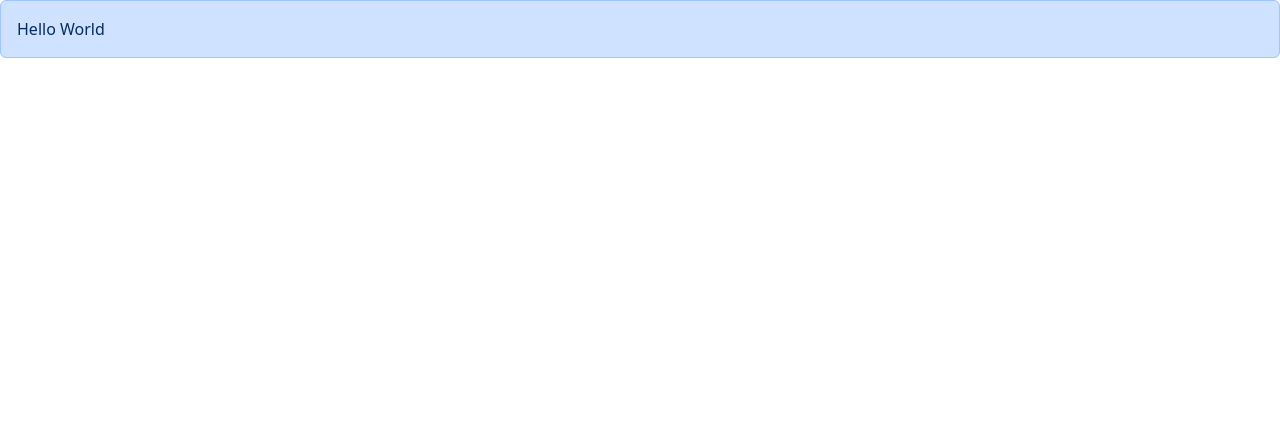
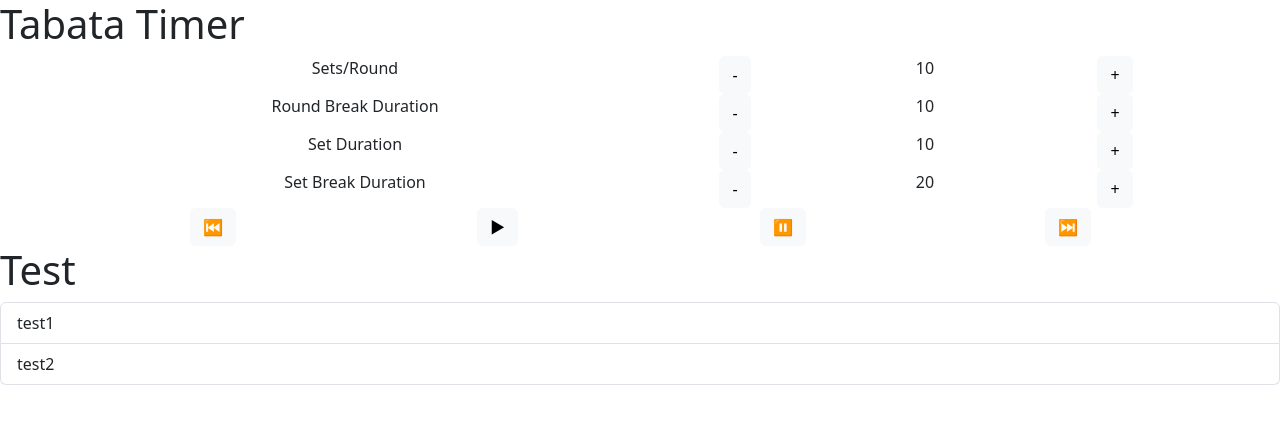
Before and after one commit to NilsUh/TabataTimer, a React (Vite) app in the folder tabata-timer/: page / in a window 1280 px wide. Shown: the top 424 px of the page. Built offline with nearby package versions, Linux system fonts and the light colour scheme.

Commit message:
continued to build react page

```diff
--- a/tabata-timer/src/App.tsx
+++ b/tabata-timer/src/App.tsx
@@ -1,11 +1,20 @@
-import Alert from "./components/Alert";
+import ListGroup from "./components/ListGroup";
+import Settings from "./components/Settings";
+import Controls from "./components/Controls";
 
 function App() {
   return (
     <div>
-      <Alert>
-        Hello <span>World</span>
-      </Alert>
+      <h1>Tabata Timer</h1>
+      <Settings />
+      <Controls />
+      <ListGroup
+        items={["test1", "test2"]}
+        heading="Test"
+        onSelectItem={() => {
+          console.log(0);
+        }}
+      />
     </div>
   );
 }
--- /dev/null
+++ b/tabata-timer/src/components/Button.tsx
@@ -0,0 +1,11 @@
+import { ReactNode } from "react";
+
+interface ButtonProps {
+  children: ReactNode;
+}
+
+const Button = ({ children }: ButtonProps) => {
+  return <button className="btn btn-light">{children}</button>;
+};
+
+export default Button;
--- /dev/null
+++ b/tabata-timer/src/components/Controls.tsx
@@ -0,0 +1,24 @@
+import Button from "./Button";
+
+const Controls = () => {
+  return (
+    <div className="container text-center">
+      <div className="row">
+        <div className="col">
+          <Button>&#9198;</Button>
+        </div>
+        <div className="col">
+          <Button>&#9654;</Button>
+        </div>
+        <div className="col">
+          <Button>&#9208;</Button>
+        </div>
+        <div className="col">
+          <Button>&#9197;</Button>
+        </div>
+      </div>
+    </div>
+  );
+};
+
+export default Controls;
--- /dev/null
+++ b/tabata-timer/src/components/Setting.tsx
@@ -0,0 +1,23 @@
+import Button from "./Button";
+
+interface SettingsRowProps {
+  name: string;
+  defaultValue: number;
+}
+
+const Setting = ({ name, defaultValue }: SettingsRowProps) => {
+  return (
+    <div className="row">
+      <div className="col-6">{name}</div>
+      <div className="col">
+        <Button>-</Button>
+      </div>
+      <div className="col">{defaultValue}</div>
+      <div className="col">
+        <Button>+</Button>
+      </div>
+    </div>
+  );
+};
+
+export default Setting;
--- /dev/null
+++ b/tabata-timer/src/components/Settings.tsx
@@ -0,0 +1,14 @@
+import Setting from "./Setting";
+
+const Settings = () => {
+  return (
+    <div className="container text-center">
+      <Setting name="Sets/Round" defaultValue={10} />
+      <Setting name="Round Break Duration" defaultValue={10} />
+      <Setting name="Set Duration" defaultValue={10} />
+      <Setting name="Set Break Duration" defaultValue={20} />
+    </div>
+  );
+};
+
+export default Settings;
```
Also changed, not shown: tabata-timer/src/Message.tsx (deleted, +0 -7 lines).
